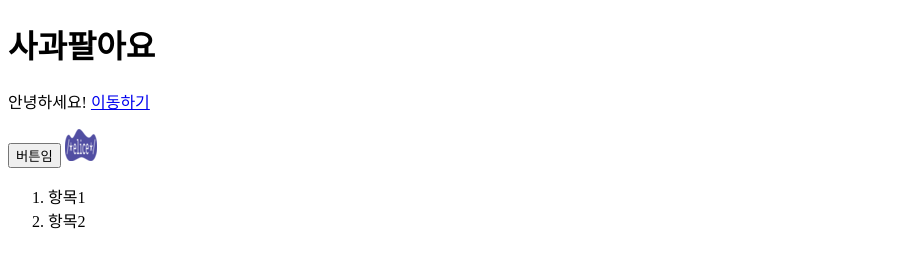
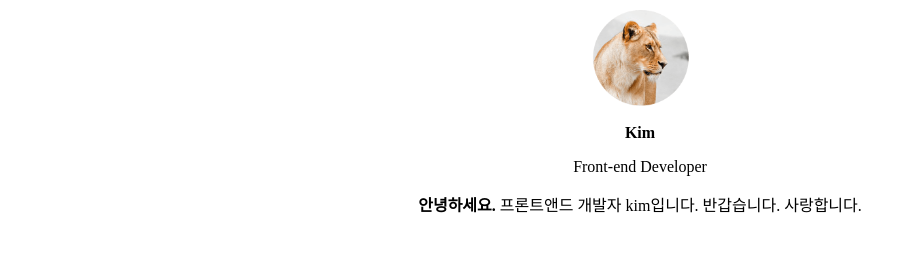
Before and after one commit to sokojh/typeScript_practice, a plain HTML site: page index.html in a window 1280 px wide. Shown: the whole page, without its empty margins (0-916 px from the left). Drawn offline with Linux system fonts and the light colour scheme.

Commit message:
오늘정리본

```diff
--- a/index.html
+++ b/index.html
@@ -3,19 +3,12 @@
   <head>
     <meta charset="utf-8">
     <title>Hello World</title>
+    <link href="/main.css" rel="stylesheet">
   </head>
   <body>
-    <h1>사과팔아요</h1>
-    <p>안녕하세요! <a href="www.naver.com">이동하기</a></p>
-
-    <button>버튼임</button>
-    <a href="https://google.com">
-      <img src="/_logo-2.png">
-
-    </a>
-    <ol>
-      <li>항목1</li>
-      <li>항목2</li>
-    </ol>
+    <img src="/lion.png" class="profile">
+    <h3 class="name">Kim</h3>
+    <p class="developer">Front-end Developer</p>
+    <p class="developer"><strong>안녕하세요.</strong> 프론트앤드 개발자 kim입니다. 반갑습니다. 사랑합니다.</p>
   </body>
 </html>
--- a/main.css
+++ b/main.css
@@ -0,0 +1,13 @@
+.profile{
+width: 100px;
+display:block;
+margin-left: auto;
+margin-right: auto
+}
+.name{
+    text-align: center;
+    font-size: 16px;
+}
+.developer{
+    text-align: center
+}
```
Also changed, not shown: lion.png (added).
